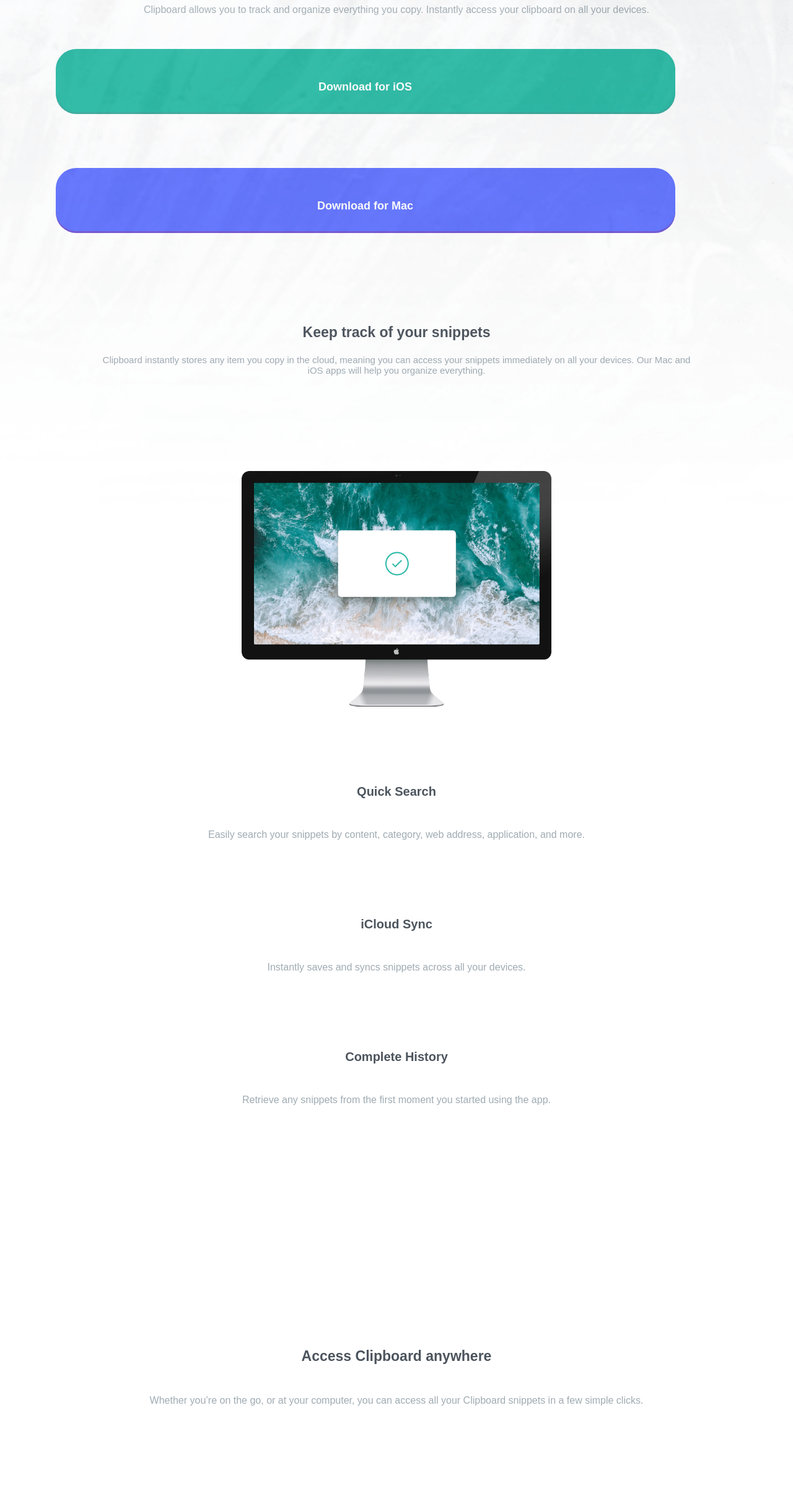
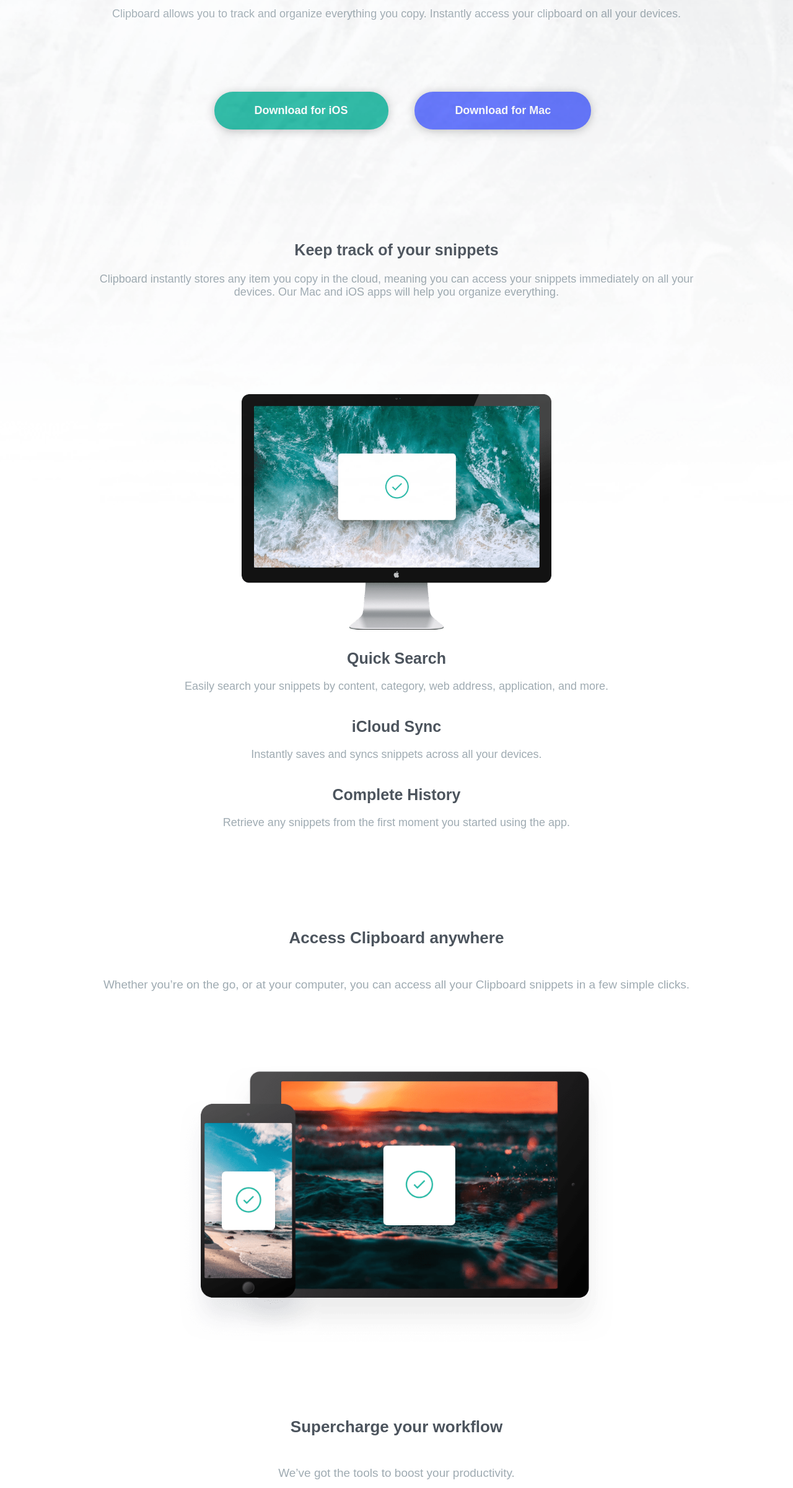
Before and after one commit to andresfgz/Clipboard-landing-page, a plain HTML site: page index.html in a window 1280 px wide. Shown: the part 399-2800 px from the top of the page at 62% size. Drawn offline with Linux system fonts and the light colour scheme; a web font is replaced by a local one.

Commit message:
se agrega responsive desktop y tablet

```diff
--- a/css/desktop.css
+++ b/css/desktop.css
@@ -0,0 +1,149 @@
+
+
+.title-header{
+    font-size: 3rem;
+}
+
+.des-header {
+    font-size: 2rem;
+    width: 46%;
+    margin-left: 27%;
+}
+
+.btns-header {
+    margin-top: 0rem;
+}
+
+.keep-track h2 {
+    font-size: 3rem;
+}
+.keep-track p {
+    font-size: 2rem;
+    width: 53%;
+    margin-left: 23.5%;
+}
+
+.monitor-img img {
+    width: 53%;
+    max-width: 1000px;
+    margin-left: -2%;
+    display: flex;
+}
+
+.quick-s{
+    display: table;
+    position: inherit;
+    margin-left: 54%;
+    margin-top: -37%;
+}
+
+.quick-s h3 {
+    text-align: left;
+    margin-left: 8rem;
+}
+
+.quick-s p{
+    text-align: left;
+    width: 58%;
+    margin-left: 15rem;
+}
+
+.monitor-desc h3 {
+
+    display: table-caption;
+    margin-left: 15rem;
+
+}
+
+.monitor-desc p {
+    display: flex;
+}
+
+.icould-s{
+    display: table;
+    position: inherit;
+    margin-left: 43%;
+}
+
+.icould-s p {
+    margin-left: 35rem;
+    text-align: left;
+    width: 50%;
+}
+
+.icould-s h3 {
+    display: flex;
+    margin-left: 35.5rem;
+}
+
+.compl-history {
+    display: table;
+    position: inherit;
+    margin-left: 49%;
+}
+
+.compl-history h3{
+    margin-left: -13rem;
+}
+
+.compl-history p {
+    display: flex;
+    margin-left: 24rem;
+    text-align: left;
+    width: 51%;
+}
+
+.clipboard h3 {
+    font-size: 3.2rem;
+}
+
+.clipboard p {
+    width: 57%;
+    margin-left: 21.5%;
+    font-size: 2.2rem;
+}
+
+.clip-img img {
+    width: 70%;
+    max-width: 800px;
+    margin-bottom: 11rem;
+}
+
+.list-items {
+    display: inline-block;
+    width: 33%;
+}
+
+.allies div{
+    display: inline-block;
+    width: 19%;
+}
+
+.clip-text strong {
+    font-size: 3rem;
+}
+
+.clip-text p{
+    font-size: 2.2rem;
+}
+
+.footer-logo {
+    display: flex;
+    align-items: center;
+    justify-content: center;
+}
+
+.footer-logo img {
+    width: 55px;
+}
+
+.links {
+    display: inline-flex;
+    margin-left: 2rem;
+    padding-left: 1rem;
+}
+
+.links a {
+    margin-right: 2rem;
+    font-size: 1.8rem;
+}
--- a/css/mobile.css
+++ b/css/mobile.css
@@ -18,8 +18,15 @@
 
 
 /* font-family: 'Bai Jamjuree', sans-serif; */
-#bk-image-header img {
+#bk-image-header  {
+
     position: absolute;
+    width: 100vw;
+}
+
+#bk-image-header img{
+    background-repeat: no-repeat;
+
     width: 100vw;
 }
 
@@ -34,7 +41,7 @@
 .title-header {
 
     font-weight: 600;
-    font-size: 1.7rem;
+    font-size: 1.8rem;
     text-align: center;
     width: 73%;
     margin-left: 13.5%;
@@ -52,26 +59,60 @@
 }
 
 .btns-header {
-    margin-top: 54px;
-    text-align: center;
+    padding: 2rem 0;
+    display: -webkit-box;
+    display: -ms-flexbox;
+    display: flex;
+    -webkit-box-orient: vertical;
+    -webkit-box-direction: normal;
+    -ms-flex-direction: column;
+    flex-direction: column;
+    width: -webkit-max-content;
+    width: -moz-max-content;
+    width: max-content;
+    margin: 0 auto;
+    margin-top: 5rem;
+
+}
+
+
+
+.btns-header a {
+    font-weight: 600;
+    margin-bottom: 1rem;
+    padding: 2rem 6.5rem;
+    border-radius: 3rem;
+    -webkit-transition: .3s ease;
+    transition: .3s ease;
+    -webkit-box-shadow: 0 2px 15px #bfbfbf;
+    box-shadow: 0 2px 15px #bfbfbf;
 }
 
 .btn-ios-header {
     font-weight: 600;
     font-size: 1.8rem;
-    background:    var(--Strong-Cyan);
+    background: var(--Strong-Cyan);
     border-radius: 33px;
-    box-shadow:  0 3px #36A99A;
-    margin: 0% 7%;
-    padding: 4%;
-    color:         white;
-    display:       block;
-    text-align:    center;
+    box-shadow: 0 3px #36A99A;
+    margin: 0px 20px;
+    padding: 15px;
+    color: white;
+    display: block;
+    text-align: center;
     text-decoration: none;
-    max-width: 1000px;
-    max-height: 100px;
+    cursor: pointer;
 
 }
+
+.btn-ios-header:hover{
+    background-color: #36A99A;
+    webkit-box-shadow: 0px 12px 19px -5px rgba(3,106,153,0.62);
+    -moz-box-shadow: 0px 12px 19px -5px rgba(3,106,153,0.62);
+    box-shadow: 0px 12px 19px -5px rgba(3,106,153,0.62);
+}
+
+
+
 
 .btn-mac-header {
     font-weight: 600;
@@ -79,15 +120,26 @@
     background:   var(--Light-Blue);
     border-radius: 33px;
     box-shadow:  0 3px #7455D2;
-    margin: 0% 7%;
-    padding: 4%;
+    margin: 0px 20px;
+    padding: 15px;
     margin-top: 7%;
     color:         white;
     display:       block;
     text-align:    center;
     text-decoration: none;
-    max-width: 1000px;
-    max-height: 100px;
+    cursor: pointer;
+
+}
+
+.btn-mac-header:hover{
+ background-color: #7455D2;
+-webkit-box-shadow: 0px 12px 19px -5px rgba(116,85,210,1);
+-moz-box-shadow: 0px 12px 19px -5px rgba(116,85,210,1);
+box-shadow: 0px 12px 19px -5px rgba(116,85,210,1);
+}
+
+.links a:hover {
+    color: var(--Strong-Cyan);
 }
 
 .keep-track {
@@ -121,14 +173,14 @@
 }
 
 .monitor-desc h3 {
-    margin-top: 9.7%;
-    margin-bottom: 3.8%;
+    margin-top: 2rem;
+    margin-bottom: 1.5rem;
     font-size: 2rem;
     color: var(--Dark-Grayish-Blue);
 }
 
 .monitor-desc p {
-    margin-bottom: 9.4%;
+    margin-bottom: 4rem;
     font-size: 1.6rem;
     width: 77.4%;
     margin-left: 11.3%;
@@ -141,7 +193,7 @@
 }
 
 .clip-img  {
-    margin-top: 30.6%;
+    margin-top: 16rem;
 }
 
 .clipboard  {
@@ -149,7 +201,7 @@
 }
 
 .clipboard h3{
-    margin-top: 7.6%;
+    margin-top: 1rem;
     margin-bottom: 3.8%;
     font-size: 2.3rem;
     color: var(--Dark-Grayish-Blue);
@@ -158,12 +210,12 @@
 }
 
 .clip-descr1{
-    margin-bottom: 9.4%;
+    margin-bottom: 7rem;
     font-size: 1.6rem;
     width: 85.4%;
     margin-left: 7.3%;
     color: var(--Grayish-Blue);
-    padding-bottom: 15%;
+    padding-bottom: 5rem;
 }
 
 .clip-descr2 {
@@ -196,15 +248,16 @@
 .allies {
     display: block;
     text-align: center;
+    padding-top: -8rem;
 
 }
 
 .allies img {
-    padding-top: 12%;
+    padding-top: 3rem;
 }
 
 .Clip-final {
-    margin-top: 30%;
+    margin-top: 12rem;
 }
 
 .clip-text strong {
@@ -231,8 +284,32 @@
 }
 
 .btns-final {
-    margin-top: 12%;
-    margin-bottom: 50%;
+    padding: 2rem 0;
+    display: -webkit-box;
+    display: -ms-flexbox;
+    display: flex;
+    -webkit-box-orient: vertical;
+    -webkit-box-direction: normal;
+    -ms-flex-direction: column;
+    flex-direction: column;
+    width: -webkit-max-content;
+    width: -moz-max-content;
+    width: max-content;
+    margin: 0 auto;
+    margin-top: 5rem;
+}
+
+.btns-final a {
+
+        font-weight: 600;
+        margin-bottom: 1rem;
+        padding: 2rem 6.5rem;
+        border-radius: 3rem;
+        -webkit-transition: .3s ease;
+        transition: .3s ease;
+        -webkit-box-shadow: 0 2px 15px #bfbfbf;
+        box-shadow: 0 2px 15px #bfbfbf;
+
 }
 
 footer {
@@ -242,26 +319,27 @@
 }
 
 .footer-logo img {
-    width: 15%;
-    padding-top: 12%;
-    padding-bottom: 7%;
-}
-.links {
-
+    width: 83px;
+    margin-top: 2rem;
+    margin-bottom: 0rem;
 }
 
 .links a {
     text-decoration: none;
     display: block;
     font-size: 1.6rem;
-    padding-top: 7%;
+    padding-top: 2rem;
     color: var(--Dark-Grayish-Blue);
     font-weight: 600;
 }
 
 .social-media img{
-    margin: 8%;
-    margin-top: 12%;
+    margin: 2rem;
+    padding-top: 3rem;
+}
+
+.social-media {
+    margin-top: -3rem;
 }
 
 .attribution a {
--- a/css/tablet.css
+++ b/css/tablet.css
@@ -0,0 +1,83 @@
+#bk-image-header  img {
+    background-repeat: no-repeat;
+
+    width: 100vw;
+
+}
+
+
+
+
+
+.title-header {
+    font-size: 2rem;
+}
+
+.des-header {
+    font-size: 1.8rem;
+}
+
+.btns-header{
+    display: flow-root;
+    padding-left: 2rem;
+}
+
+.btn-ios-header {
+    display: inline-block;
+}
+
+.btn-mac-header {
+    display: inline-block;
+}
+
+.keep-track h2 {
+    font-size: 2.5rem;
+}
+
+.keep-track p {
+    font-size: 1.8rem;
+}
+
+.monitor-desc h3 {
+    font-size: 2.5rem;
+    margin-top: 3rem;
+    margin-bottom: 2rem;
+}
+
+.monitor-desc p {
+    font-size: 1.8rem;
+}
+
+.clipboard h3 {
+    font-size: 2.6rem;
+}
+
+.clip-descr1 {
+    font-size: 1.9rem;
+}
+
+.clip-img img {
+    width: 89%;
+    max-width: 700px;
+    margin-bottom: 11rem;
+}
+
+.clip-text strong {
+    font: 2.6rem;
+}
+
+.clip-text p {
+    font-size: 1.9rem;
+    margin-bottom: 0rem;
+}
+
+
+.btns-final {
+    display: flow-root;
+    margin-bottom: 3rem;
+}
+
+.clip-descr4 {
+    margin-bottom: 11rem;
+
+}
--- a/index.html
+++ b/index.html
@@ -4,6 +4,8 @@
   <meta charset="UTF-8">
   <meta name="viewport" content="width=device-width, initial-scale=1.0"> <!-- displays site properly based on user's device -->
   <link rel="stylesheet" href="css/mobile.css">
+  <link rel="stylesheet" href="css/tablet.css" media="(min-width: 710px)">
+  <link rel="stylesheet" href="css/desktop.css" media="(min-width: 1440px)">
   <link rel="icon" type="image/png" sizes="32x32" href="./images/favicon-32x32.png">
   <link href="https://fonts.googleapis.com/css2?family=Bai+Jamjuree:wght@400;600&display=swap" rel="stylesheet">
   <title>Frontend Mentor | Clipboard landing page</title>
@@ -14,8 +16,9 @@
 
   <main>
       <section>
-          <div id="bk-image-header">
-             <img src="images/bg-header-mobile.png" alt="Background Image">
+          <div id="bk-image-header" >
+             <img src="images/bg-header-mobile.png" alt="Background Image" >
+
           </div>
 
           <div id="logo-header">
@@ -60,7 +63,7 @@
     </div>
 
     <div class="icould-s">
-      <h3>iCloud Sync</h3>
+      <h3 class="icould">iCloud Sync</h3>
       <p>Instantly saves and syncs snippets across all your devices.</p>
     </div>
 
@@ -85,12 +88,12 @@
 
     </div>
 
-    <div>
+    <div >
       <h3>Supercharge your workflow</h3>
         <p class="clip-descr1">We’ve got the tools to boost your productivity.</p>
     </div>
 
-    <div>
+    <div class="list-items">
       <img src="images/icon-blacklist.svg" alt="Icon List">
       <h3>Create blacklist</h3>
         <p class="clip-descr2">  Ensure sensitive information never makes
@@ -98,7 +101,7 @@
 
       </div>
 
-    <div>
+    <div class="list-items">
       <img src="images/icon-text.svg" alt="Text image">
       <h3>Plain text snippets</h3>
       <p class="clip-descr3">  Remove unwanted formatting from copied text
@@ -108,7 +111,7 @@
     </div>
 
 
-    <div>
+    <div class="list-items">
       <img src="images/icon-preview.svg" alt="">
         <h3> Sneak preview</h3>
         <p class="clip-descr4">  Quick preview of all snippets on your Clipboard
```
